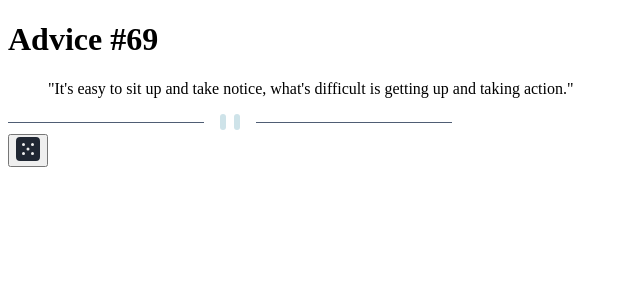
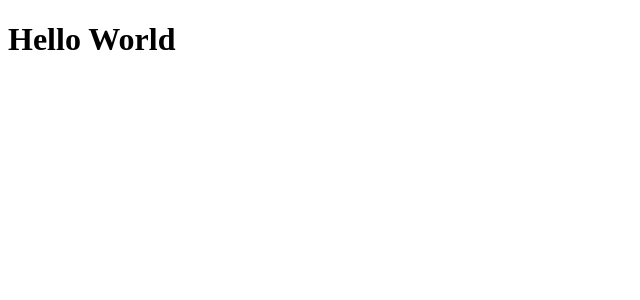
Before and after one commit to pixelzee3/advice-generator-app, a Nuxt app: page / in a window 1280 px wide. Shown: the top 300 px of the page, without its empty margins (0-640 px from the left). Built offline with nearby package versions, Linux system fonts and the light colour scheme.

Commit message:
Revert commit.

```diff
--- a/app.vue
+++ b/app.vue
@@ -10,7 +10,7 @@
       />
     </Head>
     <Container>
-      <Card />
+      <h1 class="text-2xl">Hello World</h1>
     </Container>
   </div>
 </template>
--- a/components/Card.vue
+++ /dev/null
@@ -1,28 +0,0 @@
-<template>
-  <div
-    className="bg-dark-grayish-blue text-center pt-10 pb-16 px-8 rounded-xl relative md:px-12 md:pt-12 md:pb-20"
-  >
-    <h1 className="text-neon-green text-sm font-semibold tracking-widest">
-      Advice #69
-    </h1>
-    <blockquote className="text-[28px] text-light-cyan font-extrabold mt-6">
-      "It's easy to sit up and take notice, what's difficult is getting up and
-      taking action."
-    </blockquote>
-    <picture>
-      <source
-        srcSet="/images/pattern-divider-mobile.svg"
-        media="(max-width: 400px)"
-      />
-      <source srcSet="/images/pattern-divider-desktop.svg" />
-      <img
-        className="mt-6 md:mt-8 w-full"
-        src="/images/pattern-divider-desktop.svg"
-        alt=""
-      />
-    </picture>
-    <div className="absolute -bottom-8 left-1/2 -translate-x-1/2">
-      <Button />
-    </div>
-  </div>
-</template>
```
